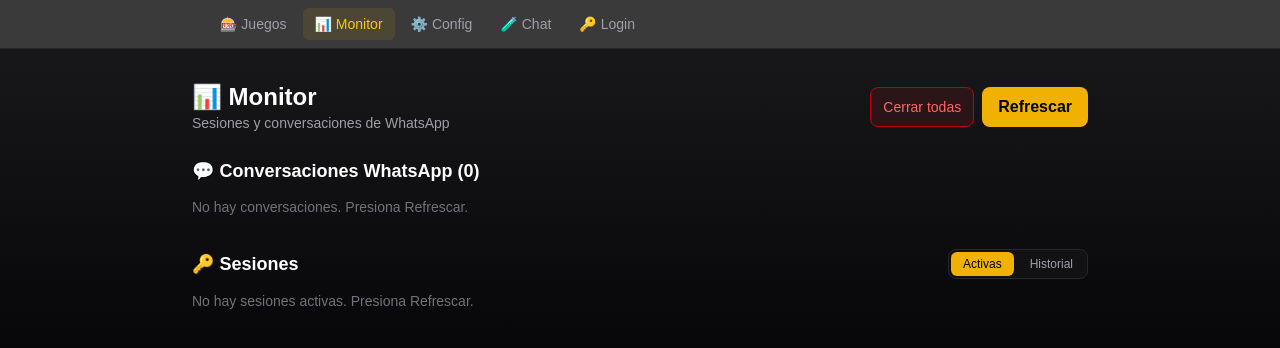
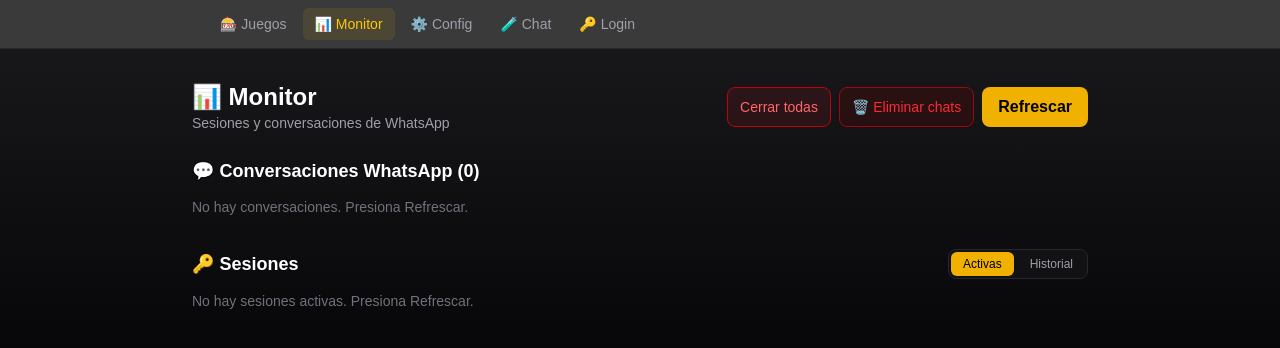
Before and after one commit to Pizzars/prueba_whatsapp, a Next.js app: page /monitor in a window 1280 px wide. Shown: the top 348 px of the page. Built offline with nearby package versions, Linux system fonts and the light colour scheme.

Commit message:
Add delete-chats button in monitor: removes all WhatsApp conversations

```diff
--- /dev/null
+++ b/app/api/admin/delete-chats/route.ts
@@ -0,0 +1,41 @@
+import { NextResponse } from "next/server";
+import { client } from "@/app/lib/amplify-server";
+import { listConversations } from "@/app/lib/graphql/queries";
+import { deleteConversation } from "@/app/lib/graphql/mutations";
+
+/**
+ * POST /api/admin/delete-chats — Elimina TODAS las conversaciones de WhatsApp
+ */
+export async function POST() {
+  try {
+    const result = await client.graphql({
+      query: listConversations,
+      variables: { limit: 50 },
+    });
+
+    const conversations = (
+      result as { data: { listConversations: { items: { id: string }[] } } }
+    ).data.listConversations.items;
+
+    let deleted = 0;
+    for (const conv of conversations) {
+      await client.graphql({
+        query: deleteConversation,
+        variables: { input: { id: conv.id } },
+      });
+      deleted++;
+    }
+
+    return NextResponse.json({
+      success: true,
+      deleted,
+      message: `${deleted} conversaciones eliminadas.`,
+    });
+  } catch (error) {
+    console.error("Error eliminando conversaciones:", error);
+    return NextResponse.json(
+      { error: "Error eliminando conversaciones", details: String(error) },
+      { status: 500 }
+    );
+  }
+}
--- a/app/lib/graphql/mutations.ts
+++ b/app/lib/graphql/mutations.ts
@@ -108,6 +108,14 @@
   }
 `;
 
+export const deleteConversation = /* GraphQL */ `
+  mutation DeleteConversation($input: DeleteInput!) {
+    deleteConversation(input: $input) {
+      id
+    }
+  }
+`;
+
 // Config
 export const createConfig = /* GraphQL */ `
   mutation CreateConfig($input: CreateConfig_prueba_whatsappInput!) {
--- a/app/monitor/page.tsx
+++ b/app/monitor/page.tsx
@@ -35,6 +35,7 @@
   const [conversations, setConversations] = useState<Conversation[]>([]);
   const [loading, setLoading] = useState(false);
   const [closing, setClosing] = useState(false);
+  const [deletingChats, setDeletingChats] = useState(false);
   const [lastUpdate, setLastUpdate] = useState<string | null>(null);
   const [error, setError] = useState("");
   const [closeMessage, setCloseMessage] = useState("");
@@ -82,6 +83,28 @@
       setCloseMessage("❌ Error de conexión");
     } finally {
       setClosing(false);
+    }
+  }
+
+  async function handleDeleteChats() {
+    if (!confirm("¿Eliminar TODAS las conversaciones de WhatsApp? Esta acción no se puede deshacer.")) {
+      return;
+    }
+    setDeletingChats(true);
+    setCloseMessage("");
+    try {
+      const res = await fetch("/api/admin/delete-chats", { method: "POST" });
+      const data = await res.json();
+      if (data.success) {
+        setCloseMessage(`✅ ${data.message}`);
+        refresh();
+      } else {
+        setCloseMessage(`❌ ${data.error}`);
+      }
+    } catch {
+      setCloseMessage("❌ Error de conexión");
+    } finally {
+      setDeletingChats(false);
     }
   }
 
@@ -142,6 +165,13 @@
               className="rounded-lg border border-red-700 bg-red-900/20 px-3 py-2 text-sm font-medium text-red-400 transition-colors hover:bg-red-900/40 disabled:opacity-50"
             >
               {closing ? "Cerrando..." : "Cerrar todas"}
+            </button>
+            <button
+              onClick={handleDeleteChats}
+              disabled={deletingChats}
+              className="rounded-lg border border-red-800 bg-red-950/40 px-3 py-2 text-sm font-medium text-red-500 transition-colors hover:bg-red-900/50 disabled:opacity-50"
+            >
+              {deletingChats ? "Eliminando..." : "🗑️ Eliminar chats"}
             </button>
             <button
               onClick={refresh}
--- a/schema.graphql
+++ b/schema.graphql
@@ -228,6 +228,7 @@
   createBet(input: CreateBet_prueba_whatsappInput!): Bet_prueba_whatsapp
   createConversation(input: CreateConversation_prueba_whatsappInput!): Conversation_prueba_whatsapp
   updateConversation(input: UpdateConversation_prueba_whatsappInput!): Conversation_prueba_whatsapp
+  deleteConversation(input: DeleteInput!): Conversation_prueba_whatsapp
   createConfig(input: CreateConfig_prueba_whatsappInput!): Config_prueba_whatsapp
   updateConfig(input: UpdateConfig_prueba_whatsappInput!): Config_prueba_whatsapp
 }
```
